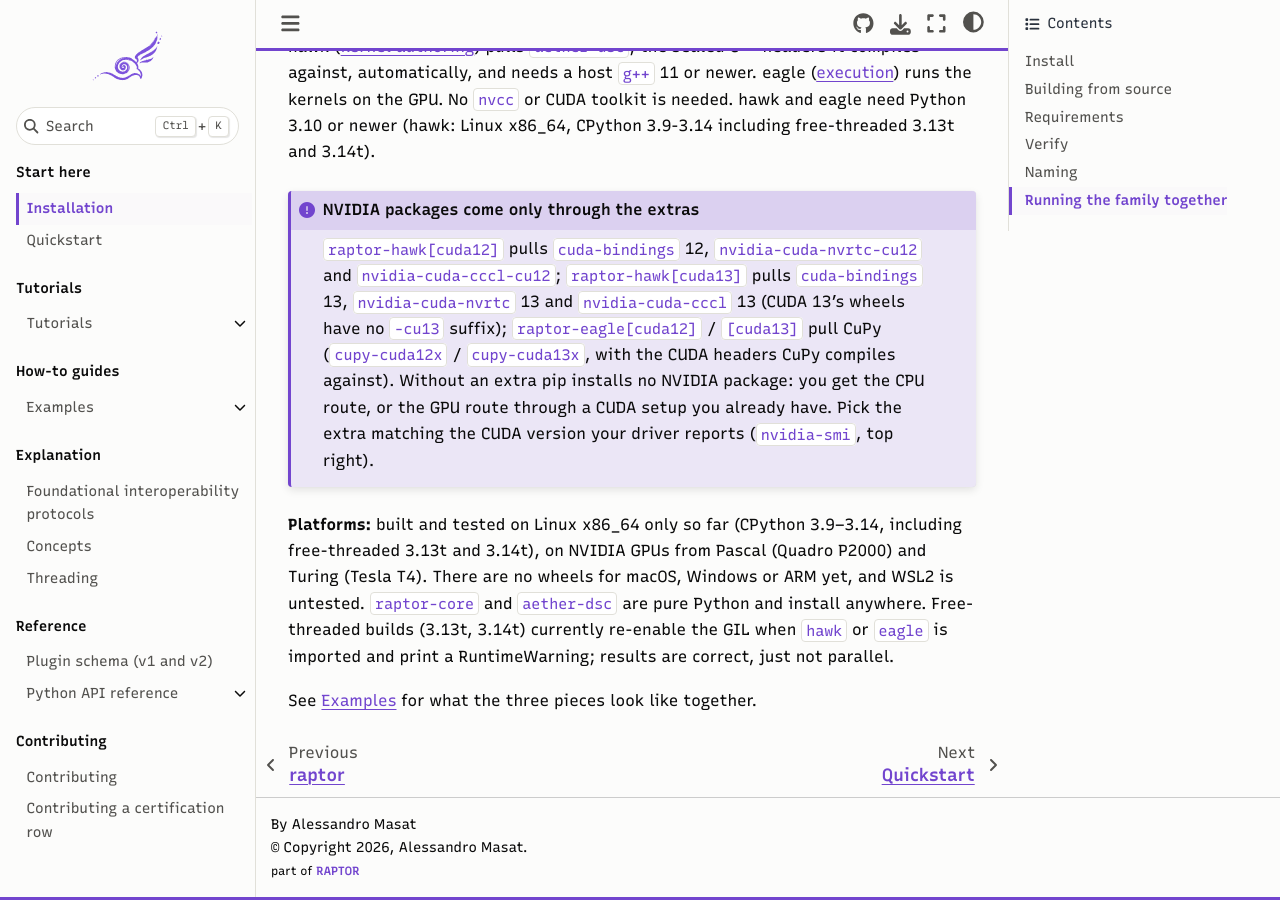
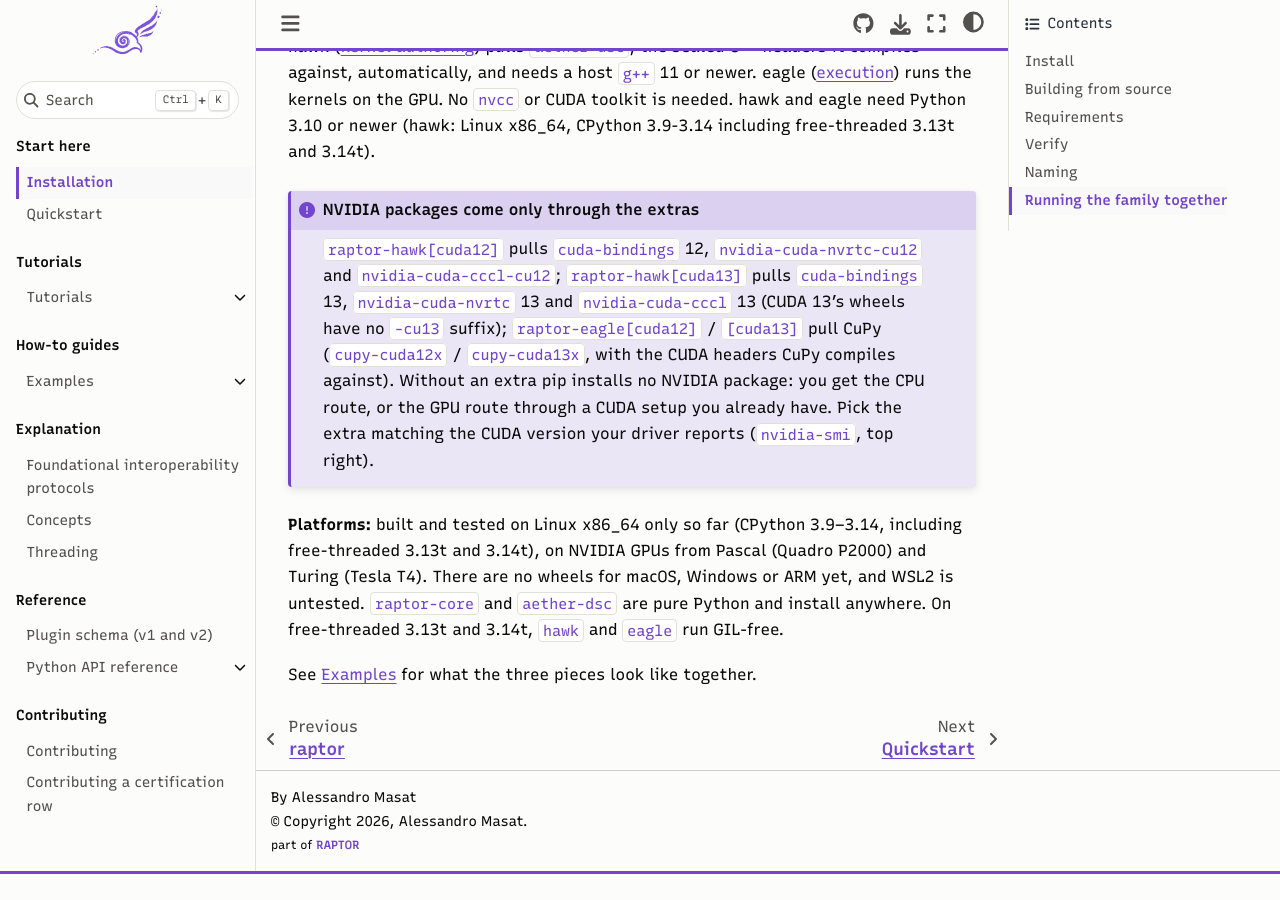
Before and after one commit to amasat01/raptor, a Sphinx documentation site: the page built from docs/content/installation.md, in a window 1280 px wide and 900 px high, scrolled down 1479 px. Built offline with Sphinx 7.4.7 and the Sphinx Book theme 1.1.4, drawn with Linux system fonts in a browser that asks for light colours; after the commit the page ends 2353 px from its top, so only the background shows below that.

````diff
--- a/docs/content/installation.md
+++ b/docs/content/installation.md
@@ -73,6 +73,6 @@ suffix); `raptor-eagle[cuda12]` / `[cuda13]` pull CuPy (`cupy-cuda12x` /
 matching the CUDA version your driver reports (`nvidia-smi`, top right).
 ```
 
-**Platforms:** built and tested on Linux x86_64 only so far (CPython 3.9–3.14, including free-threaded 3.13t and 3.14t), on NVIDIA GPUs from Pascal (Quadro P2000) and Turing (Tesla T4). There are no wheels for macOS, Windows or ARM yet, and WSL2 is untested. `raptor-core` and `aether-dsc` are pure Python and install anywhere. Free-threaded builds (3.13t, 3.14t) currently re-enable the GIL when `hawk` or `eagle` is imported and print a RuntimeWarning; results are correct, just not parallel.
+**Platforms:** built and tested on Linux x86_64 only so far (CPython 3.9–3.14, including free-threaded 3.13t and 3.14t), on NVIDIA GPUs from Pascal (Quadro P2000) and Turing (Tesla T4). There are no wheels for macOS, Windows or ARM yet, and WSL2 is untested. `raptor-core` and `aether-dsc` are pure Python and install anywhere. On free-threaded 3.13t and 3.14t, `hawk` and `eagle` run GIL-free.
 
 See [Examples](/content/examples) for what the three pieces look like together.
````
Also changed, not shown: CHANGELOG.md (+1 -1 lines), README.md (+1 -1 lines), 1 other file.
